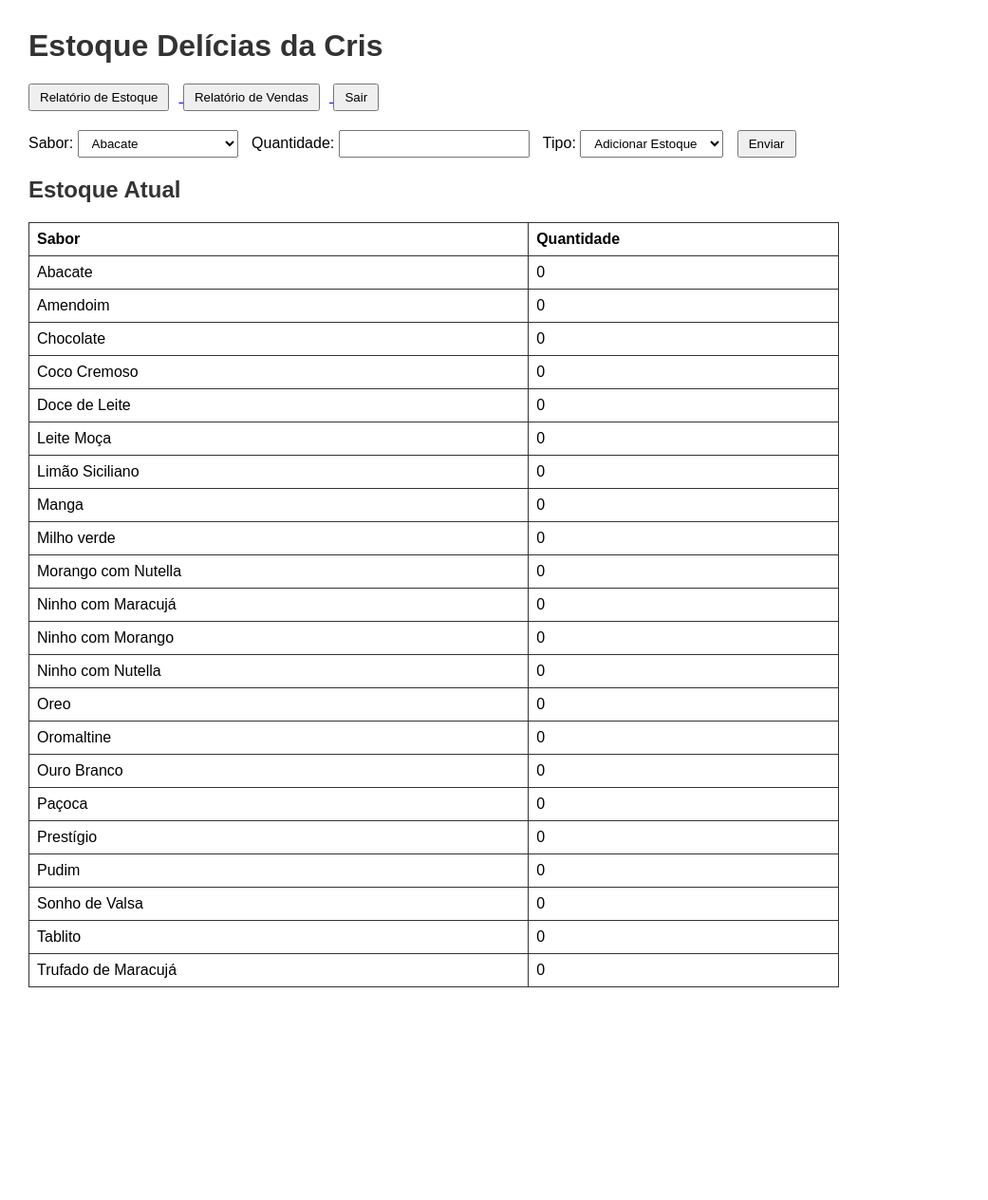
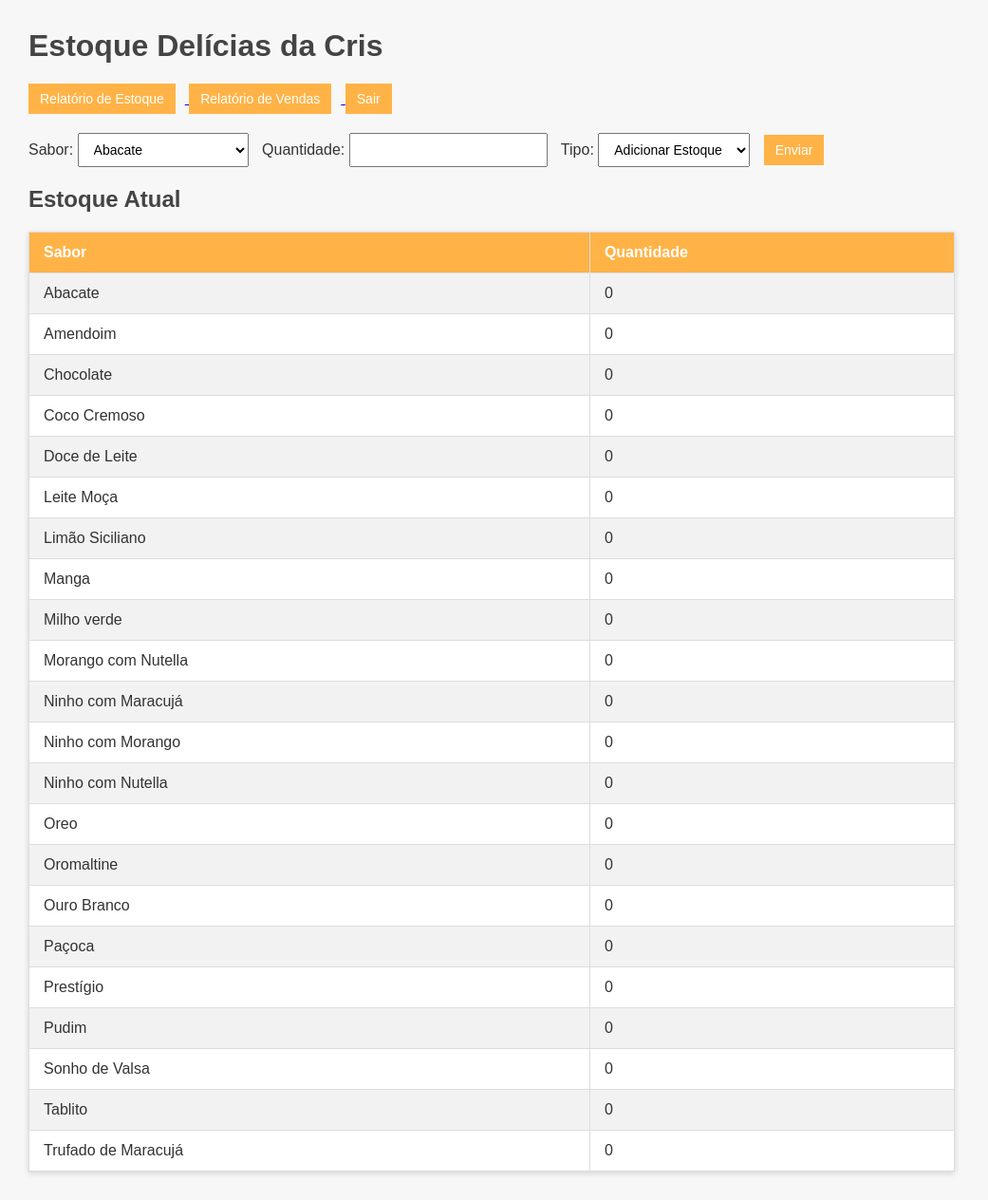
Before and after one commit to claramuchinelli/estoque-delicias-dacris, a Flask app: page /estoque in a window 1280 px wide. Shown: the whole page at 95% size, without its empty margins (0-1041 px from the left). Before the commit the page ends 1040 px from the top, so only its background shows below. Run offline with Flask 3, Linux system fonts and the light colour scheme; the visitor is signed in with stand-in values (Sample User, id 1); data comes from the database, SQL or seed files in the repository.

Commit message:
Update estoque.html

```diff
--- a/templates/estoque.html
+++ b/templates/estoque.html
@@ -7,32 +7,54 @@
         body {
             font-family: Arial, sans-serif;
             margin: 30px;
+            background-color: #f7f7f7;
+            color: #333;
         }
         h1, h2 {
-            color: #333;
+            color: #444;
         }
         table {
             border-collapse: collapse;
-            width: 70%;
+            width: 80%;
             margin-top: 20px;
-        }
-        table, th, td {
-            border: 1px solid #333;
+            box-shadow: 0 2px 6px rgba(0,0,0,0.15);
+            background-color: #fff;
         }
         th, td {
-            padding: 8px;
+            padding: 12px 15px;
+            border: 1px solid #ddd;
             text-align: left;
+        }
+        th {
+            background-color: #ffb347;
+            color: white;
+        }
+        tr:nth-child(even) {
+            background-color: #f2f2f2;
         }
         form {
             margin-top: 20px;
             margin-bottom: 20px;
         }
         select, input[type=number], button {
-            padding: 5px 10px;
+            padding: 8px 12px;
             margin-right: 10px;
+            font-size: 14px;
+        }
+        button {
+            background-color: #ffb347;
+            color: white;
+            border: none;
+            cursor: pointer;
+        }
+        button:hover {
+            background-color: #ff9e0d;
         }
         .botoes-relatorio {
             margin-bottom: 20px;
+        }
+        .botoes-relatorio button {
+            margin-right: 10px;
         }
     </style>
 </head>
```
